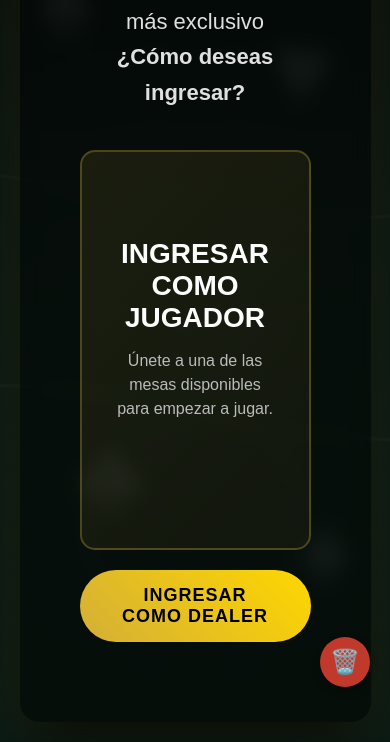
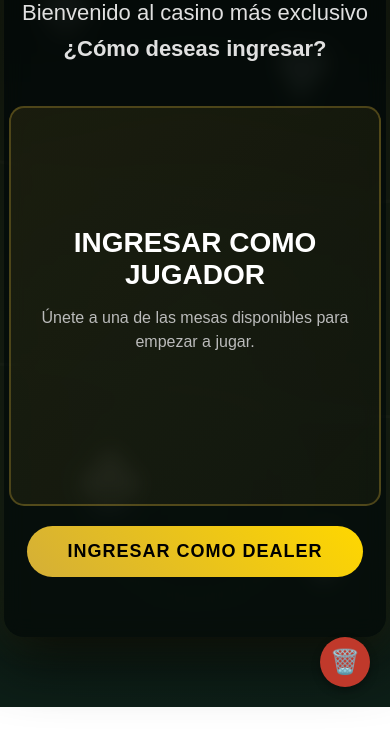
Before and after one commit to Carlos041810/black-jack31, a website: page views/index.html in a window 390 px wide. Shown: the part 137-879 px from the top of the page. After the commit the page ends 844 px from the top, so only its background shows below. Drawn offline with nearby package versions, Linux system fonts and the light colour scheme; no server answers; files whose address does not match are found by name.

Commit message:
responsibe mejorado en pantallas de inicio para mobiles delgados

```diff
--- a/public/css/inicio.css
+++ b/public/css/inicio.css
@@ -405,3 +405,27 @@ body {
         width: 100%;
     }
 }
+
+/* Mejoras para pantallas superangostas */
+@media (max-width: 480px) {
+    .login-container {
+        min-width: 340px;
+        width: 98vw;
+        padding: 20px 5px;
+    }
+    .option-card {
+        min-width: 320px;
+        padding: 25px 5px;
+    }
+    #available-tables-container {
+        overflow-x: auto;
+        min-width: 320px;
+        padding: 5px 0;
+    }
+    .tables-header, .table-row {
+        min-width: 320px;
+        font-size: 0.95em;
+        padding: 10px 8px;
+        gap: 8px;
+    }
+}
```
